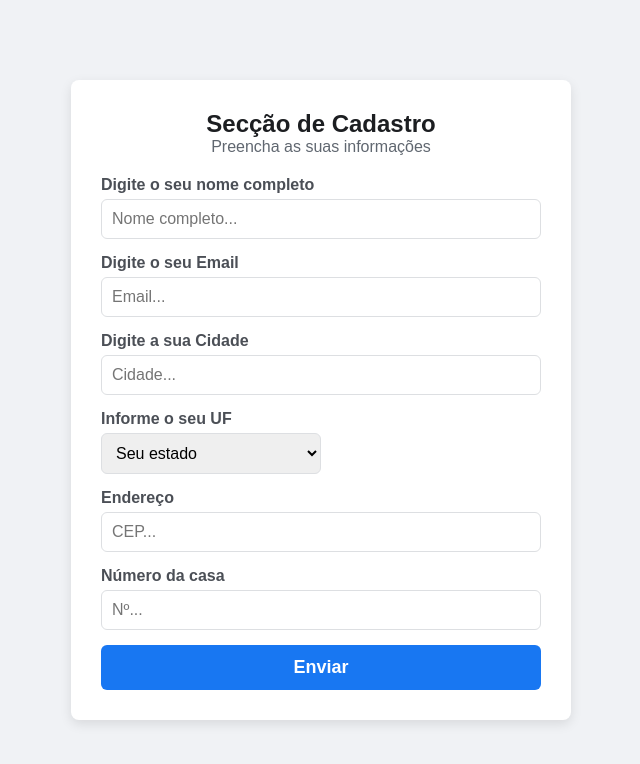
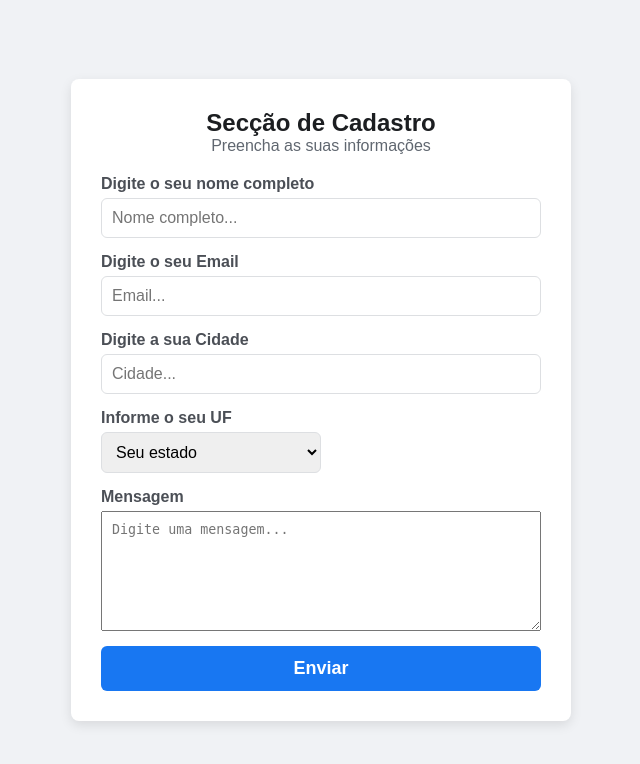
Before and after one commit to xOmilk/Estudos-Web, a PHP site: page / in a window 1280 px wide. Shown: the top 764 px of the page, without its empty margins (319-959 px from the left). Run offline with PHP 8.4, Linux system fonts and the light colour scheme.

Commit message:
Adição de textArea

```diff
--- a/20 - DOM/ex2/formStyles.css
+++ b/20 - DOM/ex2/formStyles.css
@@ -52,6 +52,10 @@ header p {
 	color: #4b4f56;
 }
 
+textarea {
+	padding: 10px;
+}
+
 .campo input,
 .campo select {
 	width: 100%;
@@ -62,6 +66,7 @@ header p {
 }
 
 .campo input:focus,
+.campo.success textarea:focus,
 .campo select:focus {
 	outline: none;
 	border-color: #1877f2;
@@ -69,11 +74,13 @@ header p {
 }
 
 .campo.error input,
+.campo.success textarea,
 .campo.error select {
 	border-color: #e74c3c;
 }
 
 .campo.success input,
+.campo.success textarea,
 .campo.success select {
 	border-color: #2ecc71;
 }
@@ -86,6 +93,10 @@ header p {
 
 .campo.error .error-message {
 	display: block;
+}
+
+.mensagem textarea {
+	height: 120px;
 }
 
 button[type="submit"] {
--- a/20 - DOM/ex2/index.html
+++ b/20 - DOM/ex2/index.html
@@ -55,15 +55,13 @@
 						<small class="error-message"></small>
 					</div>
 
-					<div class="campo">
-						<label for="CEP">Endereço</label>
-						<input type="text" id="CEP" placeholder="CEP..." />
-						<small class="error-message"></small>
-					</div>
-
-					<div class="campo">
-						<label for="casa">Número da casa</label>
-						<input type="text" id="casa" placeholder="Nº..." />
+					<div class="campo mensagem">
+						<label for="mensagem">Mensagem</label>
+						<textarea
+							type="text"
+							id="mensagem"
+							placeholder="Digite uma mensagem..."
+						></textarea>
 						<small class="error-message"></small>
 					</div>
 
--- a/20 - DOM/ex2/script.js
+++ b/20 - DOM/ex2/script.js
@@ -4,8 +4,7 @@ document.addEventListener("DOMContentLoaded", function () {
 	const emailInput = document.getElementById("email");
 	const cidadeInput = document.getElementById("cidade");
 	const ufSelect = document.getElementById("UF");
-	const cepInput = document.getElementById("CEP");
-	const casaInput = document.getElementById("casa");
+	const mensagem = document.getElementById("mensagem");
 
 	form.addEventListener("submit", function (e) {
 		e.preventDefault();
@@ -70,18 +69,13 @@ document.addEventListener("DOMContentLoaded", function () {
 			setSuccess(ufSelect);
 		}
 
-		if (cepInput.value.trim() === "") {
-			setError(cepInput, "O campo 'CEP' é obrigatório.");
+		if (mensagem.value.trim() === "") {
+			setError(mensagem, "O campo 'Mensagem' é obrigatório.");
+			mensagem.style.border = "1px solid red";
 			isFormValid = false;
 		} else {
-			setSuccess(cepInput);
-		}
-
-		if (casaInput.value.trim() === "") {
-			setError(casaInput, "O campo 'Número da casa' é obrigatório.");
-			isFormValid = false;
-		} else {
-			setSuccess(casaInput);
+			setSuccess(mensagem);
+			mensagem.style.border = "1px solid #2ecc71";
 		}
 
 		return isFormValid;
```
